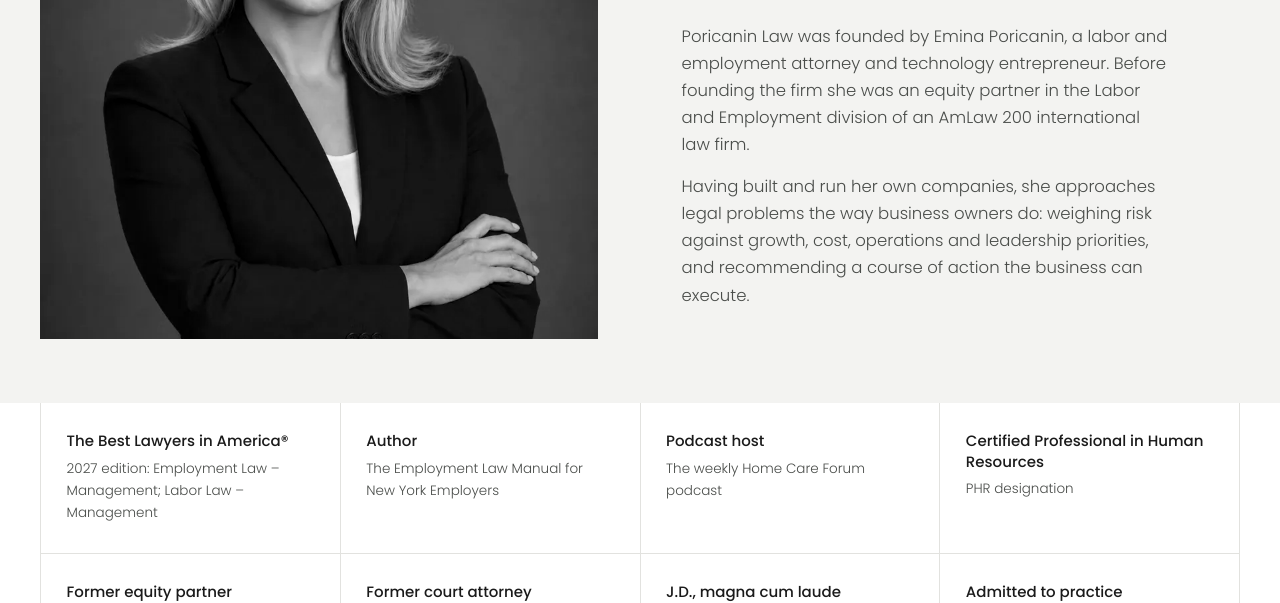
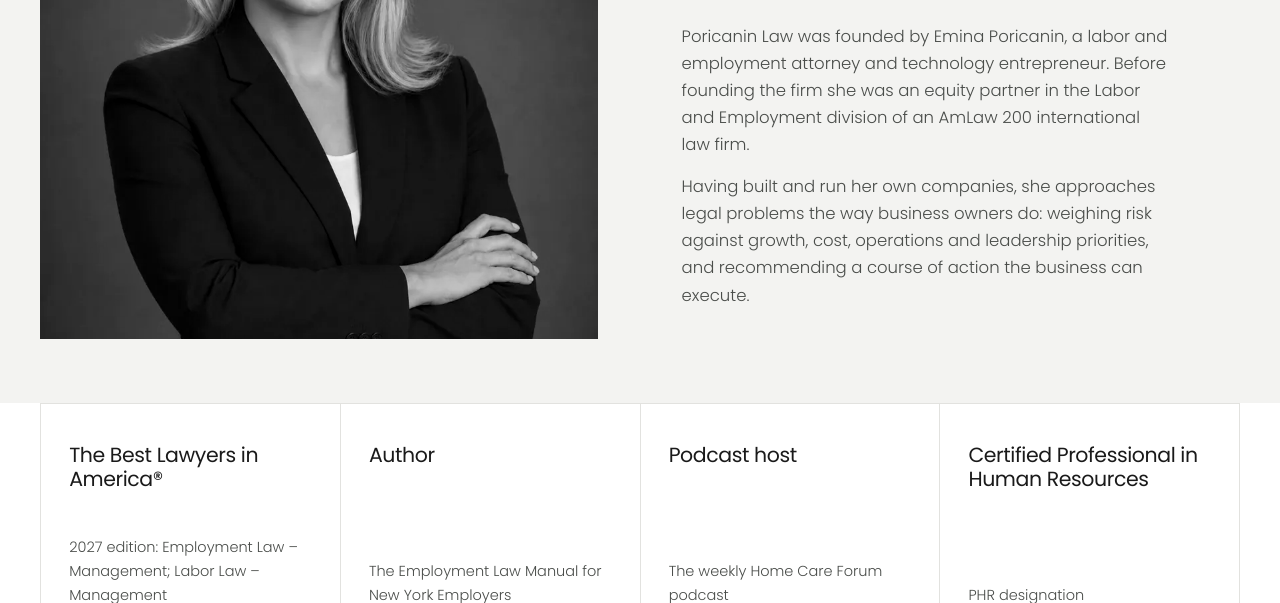
Before and after one commit to adilasadovic-fl/poricanin-law-v3, a plain HTML site: page about.html in a window 1280 px wide. Shown: the part 349-952 px from the top of the page. Drawn offline with Linux system fonts and the light colour scheme.

Commit message:
About: credential boxes styled like homepage practice-area boxes
Co-Authored-By: adila.sadovic <adila.sadovic@gmail.com>

```diff
--- a/src/styles.css
+++ b/src/styles.css
@@ -479,11 +479,14 @@ a.pa{color:inherit}
 
 /* ---------- about ---------- */
 .creds-band{border-bottom:1px solid var(--line)}
-.creds-row{display:grid;grid-template-columns:repeat(4,1fr);border-left:1px solid var(--line)}
-.creds-row>div{padding:28px clamp(18px,2vw,28px);border-right:1px solid var(--line)}
-.creds-row>div:nth-child(-n+4){border-bottom:1px solid var(--line)}
-.creds-row b{display:block;font-weight:500;font-size:15px;line-height:1.35}
-.creds-row span{display:block;margin-top:6px;font-size:13.5px;color:var(--muted)}
+.creds-band{border-bottom:0}
+.creds-row{display:grid;grid-template-columns:repeat(4,1fr);border-top:1px solid var(--line);border-left:1px solid var(--line)}
+.creds-row>div{position:relative;display:flex;flex-direction:column;min-height:240px;padding:clamp(28px,3vw,40px) clamp(20px,2.2vw,32px) clamp(26px,2.8vw,36px);border-right:1px solid var(--line);border-bottom:1px solid var(--line);transition:background .35s}
+.creds-row>div::before{content:"";position:absolute;left:-1px;top:-1px;height:3px;width:calc(100% + 1px);background:var(--green);transform:scaleX(0);transform-origin:left;transition:transform .5s var(--ease)}
+.creds-row>div:hover{background:var(--paper)}
+.creds-row>div:hover::before{transform:scaleX(1)}
+.creds-row b{display:block;font-weight:400;font-size:clamp(19px,1.6vw,23px);letter-spacing:-.02em;line-height:1.2}
+.creds-row span{display:block;margin-top:auto;padding-top:28px;font-size:14.5px;color:var(--muted)}
 .firm-band{background:var(--black);color:var(--white);padding:clamp(80px,9vw,124px) 0;position:relative;overflow:hidden}
 .firm-band::before{content:"";position:absolute;inset:0;background-image:linear-gradient(var(--line-dark) 1px,transparent 1px),linear-gradient(90deg,var(--line-dark) 1px,transparent 1px);background-size:80px 80px;mask-image:radial-gradient(ellipse 50% 80% at 0% 50%,#000,transparent 75%);-webkit-mask-image:radial-gradient(ellipse 50% 80% at 0% 50%,#000,transparent 75%);opacity:.5;pointer-events:none}
 .firm-grid{position:relative;display:grid;grid-template-columns:1fr 2.4fr;gap:clamp(24px,5vw,80px)}
@@ -606,7 +609,6 @@ a.hl:hover img{filter:grayscale(.1);transform:scale(1.06)}
 @media (max-width:1100px){
   .team-grid{grid-template-columns:repeat(3,1fr)}
   .creds-row{grid-template-columns:1fr 1fr}
-  .creds-row>div{border-bottom:1px solid var(--line)}
 }
 @media (max-width:900px){
   .page-hero .ph-grid{grid-template-columns:1fr}
@@ -963,3 +965,7 @@ html.sched-lock{overflow:hidden}
   .mn-cta .btn{width:100%}
 }
 @media (prefers-reduced-motion:reduce){.mobile-nav,.mn-links a{transition:none}}
+@media (max-width:900px){
+  .creds-row>div{min-height:0}
+  .creds-row span{padding-top:20px}
+}
```
